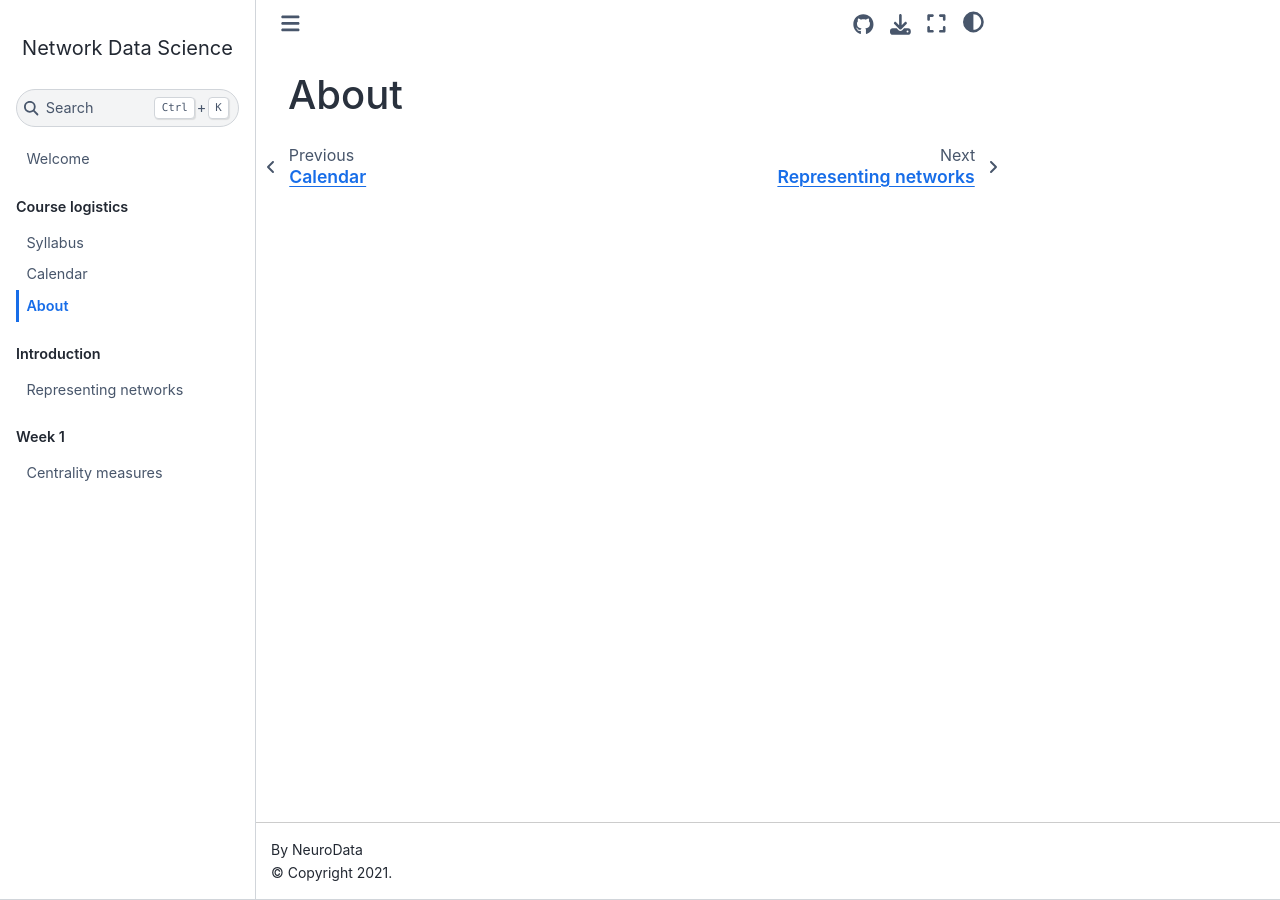
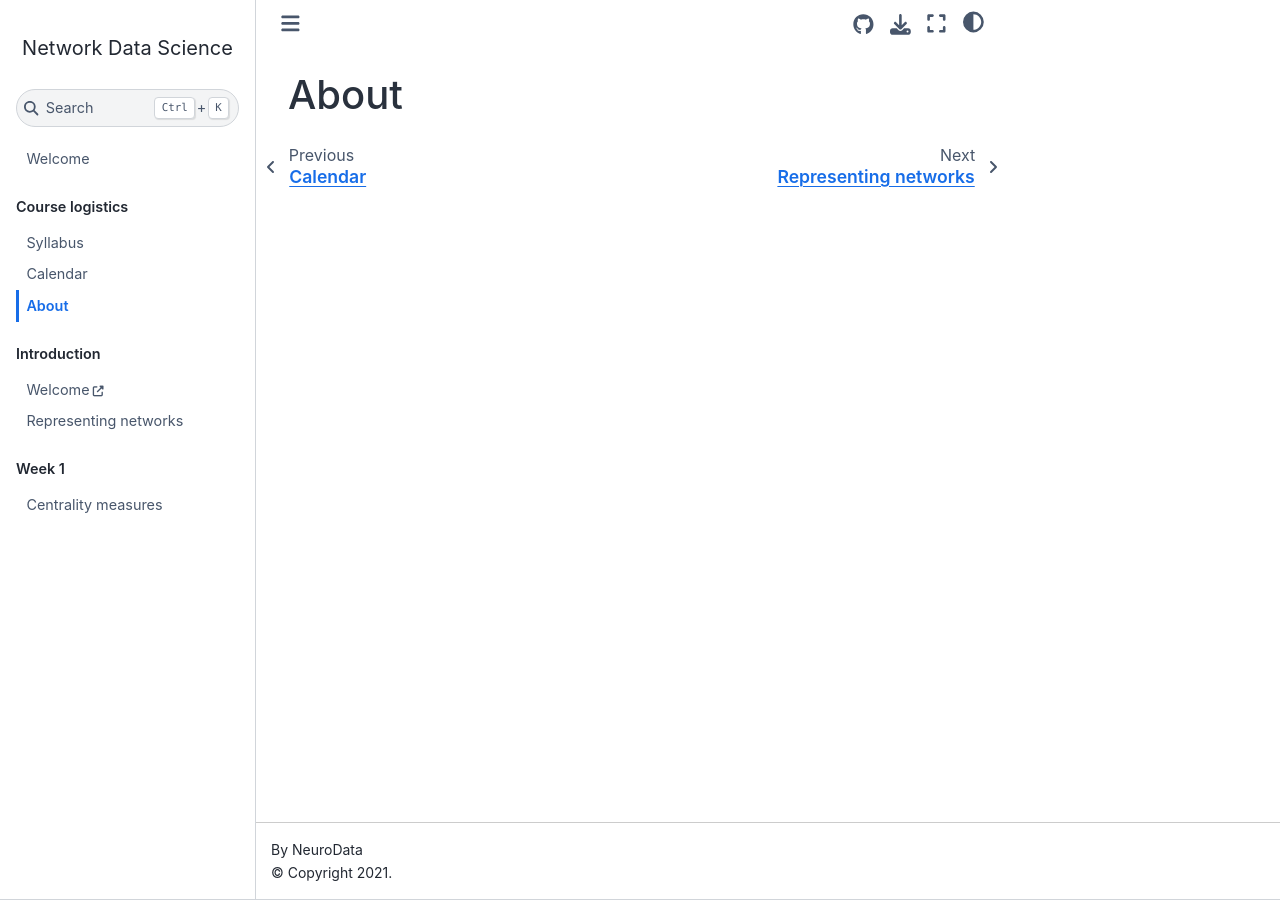
Before and after one commit to bdpedigo/networks-course, a Jupyter Book: the page built from docs/about.md, in a window 1280 px wide. Built offline with Jupyter Book 1.0.4 settings and Sphinx 7.4.7 and the Sphinx Book theme 1.1.4, drawn with Linux system fonts in a browser that asks for light colours.

Commit message:
try adding static slides

```diff
--- a/docs/_config.yml
+++ b/docs/_config.yml
@@ -30,9 +30,12 @@
 sphinx:
   config:
     language: en
+    html_extra_path: ["slides"]
 
 execute:
   execute_notebooks: off # TODO turn back on someday
 
+# exclude_patterns: [slides/*]
+
 bibtex_bibfiles:
   - references.bib
--- a/docs/_toc.yml
+++ b/docs/_toc.yml
@@ -11,6 +11,8 @@
 #   - file: what-is-a-network
 - caption: Introduction
   chapters:
+  - url: https://bdpedigo.github.io/networks-course/test_marp_slides.html
+    title: Welcome
   - file: representing_networks
 - caption: Week 1
   chapters:
```
